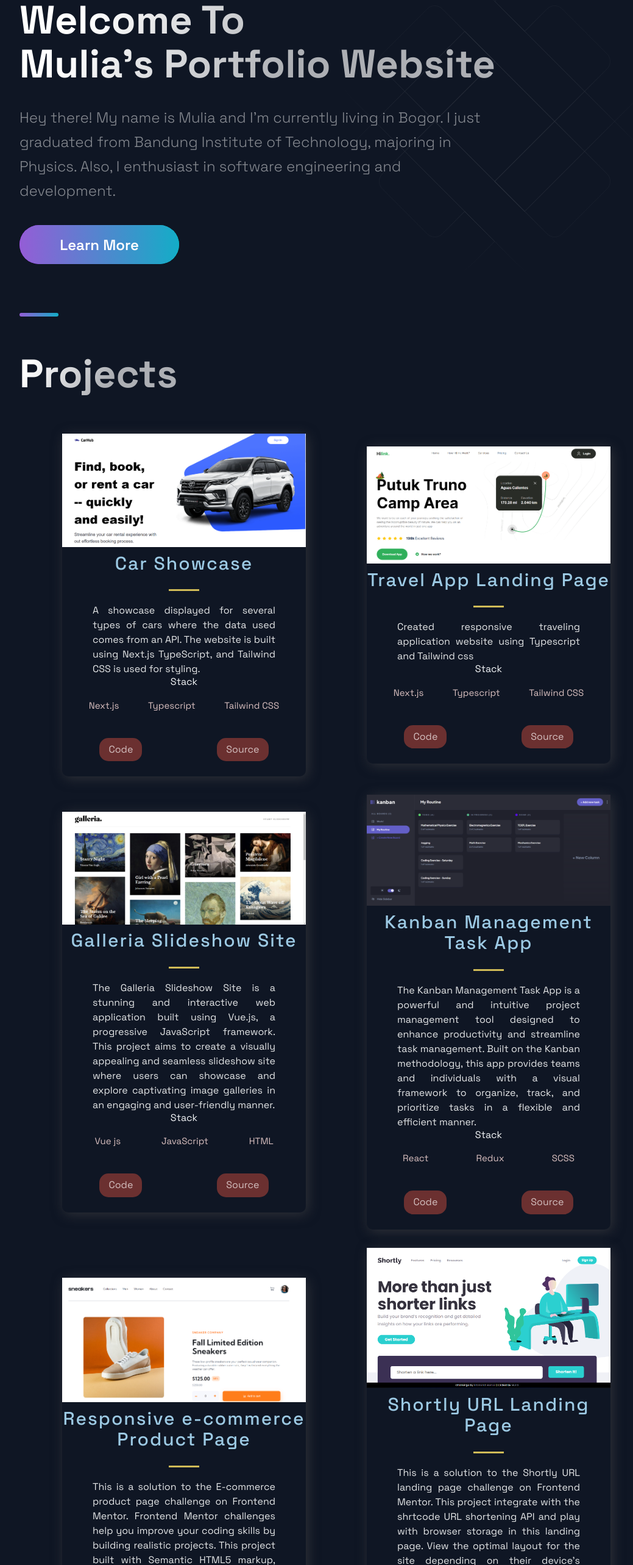
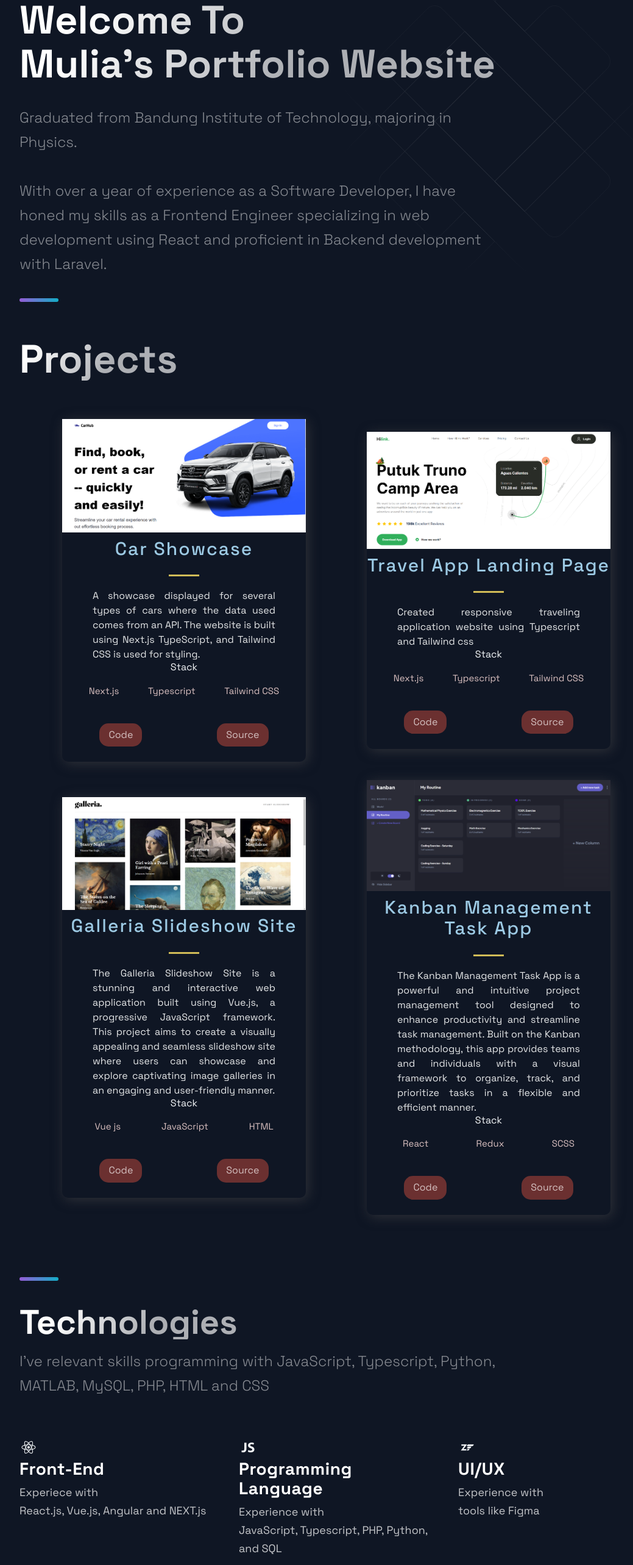
Before and after one commit to gummymule/portfolio-3.0, a Next.js app: page / in a window 1280 px wide. Shown: the part 173-2739 px from the top of the page at 61% size, without its empty margins (88-1127 px from the left). Built offline with nearby package versions, Linux system fonts and the light colour scheme.

Commit message:
refactor: update portfolio hero, timeline and project

```diff
--- a/src/components/Hero/Hero.js
+++ b/src/components/Hero/Hero.js
@@ -13,9 +13,13 @@ const Hero = (props) => (
           Mulia's Portfolio Website
         </SectionTitle>
         <SectionText>
-          Hey there! My name is Mulia and I'm currently living in Bogor. I just graduated from Bandung Institute of Technology, majoring in Physics. Also, I enthusiast in software engineering and development.
+        Graduated from Bandung Institute of Technology, majoring in Physics.
+        <br />
+        <br />
+        With over a year of experience as a Software Developer, I have honed my skills as a Frontend Engineer specializing in web development using React and
+        proficient in Backend development with Laravel.
         </SectionText>
-        <Button onClick={props.handleClick}>Learn More</Button>
+        {/* <Button onClick={props.handleClick}>Learn More</Button> */}
       </LeftSection>
     </Section>
   </>
--- a/src/components/TimeLine/TimeLine.js
+++ b/src/components/TimeLine/TimeLine.js
@@ -46,7 +46,7 @@ const Timeline = () => {
     <Section id="about">
       <SectionTitle>About Me</SectionTitle>
       <SectionText>
-        My Specialize is in magnetic and photonics simulation computing. To me, computer science simulation is more than technology.
+        To me, computer science simulation is more than technology.
         It is a powerful tool to ensure that can be achieved in an effective and efficient manner.
       </SectionText>
       <CarouselContainer ref={carouselRef} onScroll={handleScroll}>
--- a/src/constants/constants.js
+++ b/src/constants/constants.js
@@ -35,29 +35,10 @@ export const projects = [
       visit: 'https://github.com/muliasw12/kanban-project',
       id: 3,
     },
-    {
-      title: 'Responsive e-commerce Product Page',
-      description: "This is a solution to the E-commerce product page challenge on Frontend Mentor. Frontend Mentor challenges help you improve your coding skills by building realistic projects. This project built with Semantic HTML5 markup, CSS custom properties, Flexbox, CSS Grid, and Mobile-first workflow",
-      image: '/images/ecommerce-frontend-mentor.png',
-      tags: ['HTML', 'CSS', 'JavaScript'],
-      source: 'https://responsive-ecommerce-product-page.vercel.app/',
-      visit: 'https://github.com/muliasw12/Responsive-ecommerce-product-page',
-      id: 4,
-    },
-    {
-      title: 'Shortly URL Landing Page',
-      description: "This is a solution to the Shortly URL landing page challenge on Frontend Mentor. This project integrate with the shrtcode URL shortening API and play with browser storage in this landing page. View the optimal layout for the site depending on their device's screen size. This page can be shorten any valid URL. See a list of their shortened links, even after refreshing the browser.",
-      image: '/images/shortly-url.png',
-      tags: ['HTML', 'CSS', 'JavaScript'],
-      source: 'https://url-shortening-api-landing-page-rouge.vercel.app/',
-      visit: 'https://github.com/muliasw12/URL-shortening-API-landing-page',
-      id: 5,
-    },
   ];
 
   export const TimeLineData = [
-    { year: 2021, text: 'Student Internship at KAIST', },
-    { year: 2022, text: 'Graduated from Bandung Institute of Technology B.Sc of Physics', },
-    { year: 2023, text: 'Jr. Software Developer at Wistkey', },
-    { year: 2024, text: 'Full Stack Developer at BLKP Group', },
+    { year: 2022, text: 'Jr. Software Developer at Wistkey', },
+    { year: 2023, text: 'Full Stack Developer at BLKP Group', },
+    { year: 2024, text: 'Frontend Engineer at PT. Bank Rakyat Indonesia, Tbk', },
   ];
--- a/src/pages/index.js
+++ b/src/pages/index.js
@@ -17,7 +17,7 @@ const Home = () => {
       <Projects />
       <Technologies />
       <Timeline />
-      <Acomplishments />
+      {/* <Acomplishments /> */}
     </Layout>
   );
 };
```
